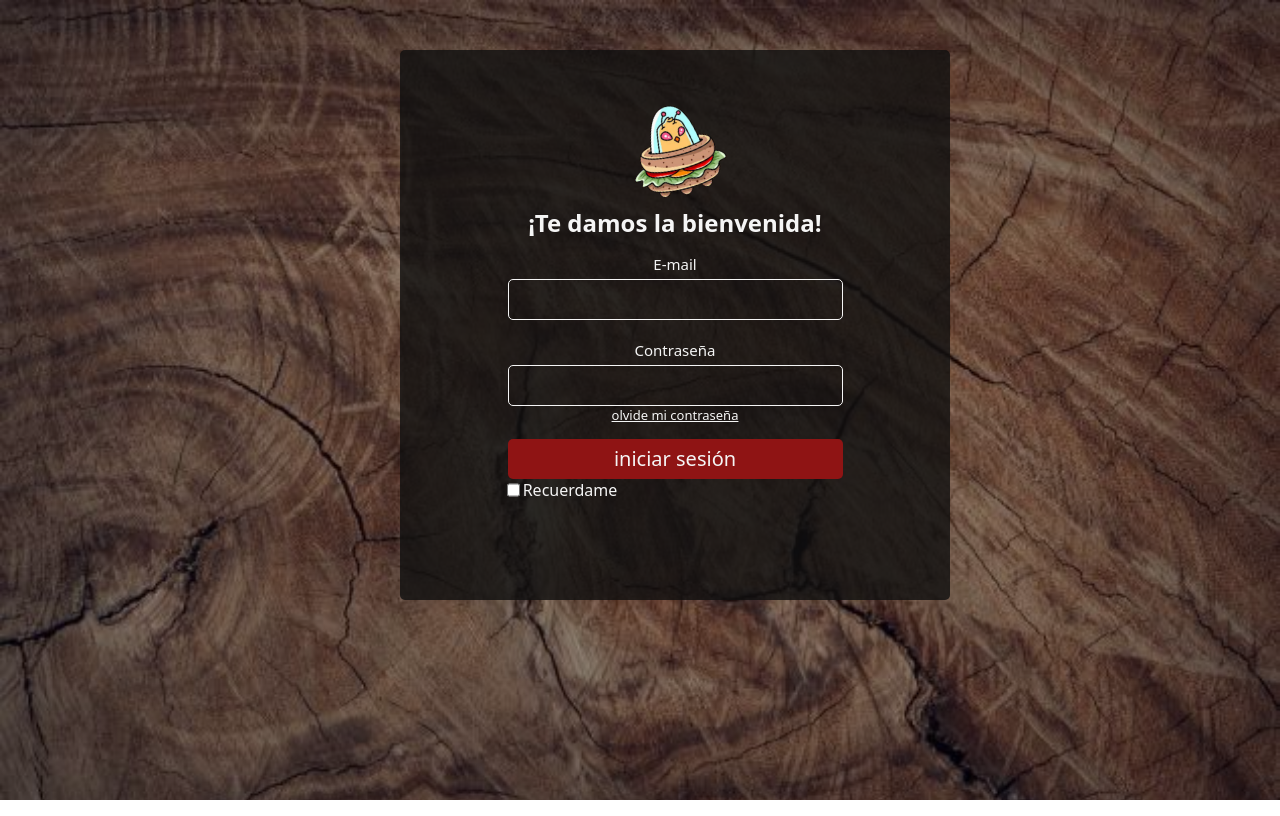
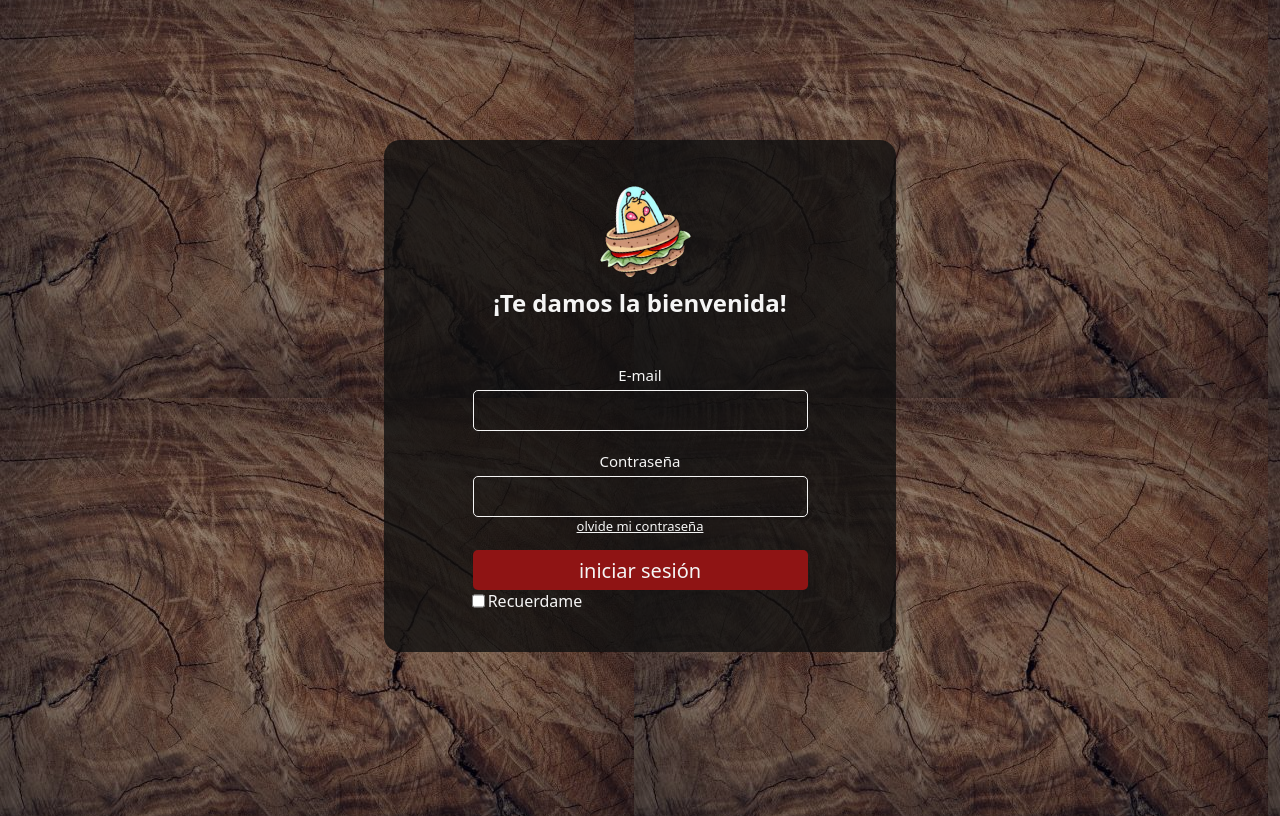
Before and after one commit to EXPRESSFOOD2/storeclient, a React (Create React App) app: page / in a window 1280 px wide. Built offline with nearby package versions, Linux system fonts and the light colour scheme; no server answers; a web font is replaced by a local one.

Commit message:
Corrigiendo login

```diff
--- a/src/Pages/LoginPage/LoginPage.jsx
+++ b/src/Pages/LoginPage/LoginPage.jsx
@@ -1,40 +1,42 @@
-import React, { useEffect } from 'react'
-import Login from '../../components/Login/Login'
-import { useFormik } from 'formik'
-import * as Yup from 'yup'
-import { validateLogin } from '../../redux/Actions/actions'
-import { useHistory } from 'react-router-dom'
-import { useDispatch, useSelector } from 'react-redux'
+import React, { useEffect } from "react";
+import Login from "../../components/Login/Login";
+import { useFormik } from "formik";
+import * as Yup from "yup";
+import { validateLogin } from "../../redux/Actions/actions";
+import { useHistory } from "react-router-dom";
+import { useDispatch, useSelector } from "react-redux";
 
 const LoginPage = () => {
-  const loginStatus = useSelector((state) => state.loginStatus)
-  const history = useHistory()
-  const dispatch = useDispatch()
+    const loginStatus = useSelector((state) => state.loginStatus);
+    const history = useHistory();
+    const dispatch = useDispatch();
 
     useEffect(() => {
         if (loginStatus) {
-      history.push('/menu')
+            history.push("/menu");
         }
-  }, [loginStatus])
+    }, [loginStatus]);
 
     const formik = useFormik({
         initialValues: {
-      email: '',
-      password: ''
+            email: "",
+            password: "",
         },
         validationSchema: Yup.object({
-      email: Yup.string()
-        .email('Correo incorrecto')
-        .required('Correo requerido'),
+            email: Yup.string().email("Correo incorrecto").required("Correo requerido"),
 
-      password: Yup.string().required('Contraseña requerida')
+            password: Yup.string().required("Contraseña requerida"),
         }),
         onSubmit: async (values) => {
-      dispatch(validateLogin(values))
-    }
-  })
+            dispatch(validateLogin(values));
+        },
+    });
 
-  return <Login formik={formik} />
-}
+    return (
+        <>
+            <Login formik={formik} />
+        </>
+    );
+};
 
-export default LoginPage
+export default LoginPage;
--- a/src/components/Login/Login.module.css
+++ b/src/components/Login/Login.module.css
@@ -1,27 +1,26 @@
 @import url("https://fonts.googleapis.com/css2?family=Rubik+Mono+One&display=swap");
 
 .superDiv {
+  width: 100vw;
+  height: 105vh;
+  margin-top: -1.5rem;
+  margin-bottom: -3rem;
+  display: grid;
+  place-items: center;
   background-image: linear-gradient(rgba(0, 0, 0, 0.4), rgba(0, 0, 0, 0.4)),
     url("./image/background.jpeg");
-  background-repeat: no-repeat;
-  background-size: cover;
-  position: absolute;
-
-  top: 0px;
-  width: 100%;
-  height: 100vh;
-  left: 0px;
 }
 
 .createLogin {
-  position: absolute;
-  width: 550px;
-  height: 550px;
-  left: 400px;
-  top: 50px;
+  width: 32rem;
+  height: 32rem;
+  background: rgba(16, 16, 16, 0.8);
+  border-radius: 1rem;
+  display: flex;
+  flex-direction: column;
+  align-items: center;
+  justify-content: space-around;
 
-  background: rgba(16, 16, 16, 0.8);
-  border-radius: 5px;
 }
 
 .prev {
@@ -29,7 +28,6 @@
   flex-direction: column;
   justify-content: center;
   align-items: center;
-  margin-top: 50px;
 }
 
 .prev > p {
@@ -41,7 +39,7 @@
   margin: 5px;
 }
 
-.prev .image {
+.image {
   width: 100.73px;
   height: 100.73px;
   left: 214px;
@@ -50,11 +48,11 @@
 }
 
 .form {
-  /* background-color: aqua; */
   display: flex;
   justify-content: center;
   align-items: center;
   flex-direction: column;
+  margin-top: -3rem;
 }
 
 .col {
--- a/src/index.js
+++ b/src/index.js
@@ -9,7 +9,7 @@ import reportWebVitals from './reportWebVitals'
 import { createRoot } from 'react-dom/client'
 import axios from 'axios'
 
-axios.defaults.baseURL = process.env.REACT_APP_APIURL || process.env.REACT_APP_URL_DEPLOY ;
+axios.defaults.baseURL = process.env.REACT_APP_URL_DEPLOY || "http://localhost:3002/";
 
 const root = createRoot(document.getElementById('root'))
 root.render(
```
Also changed, not shown: src/components/Login/Login.jsx (+15 -21 lines). Lines whose indentation alone changed are shown as unchanged.
